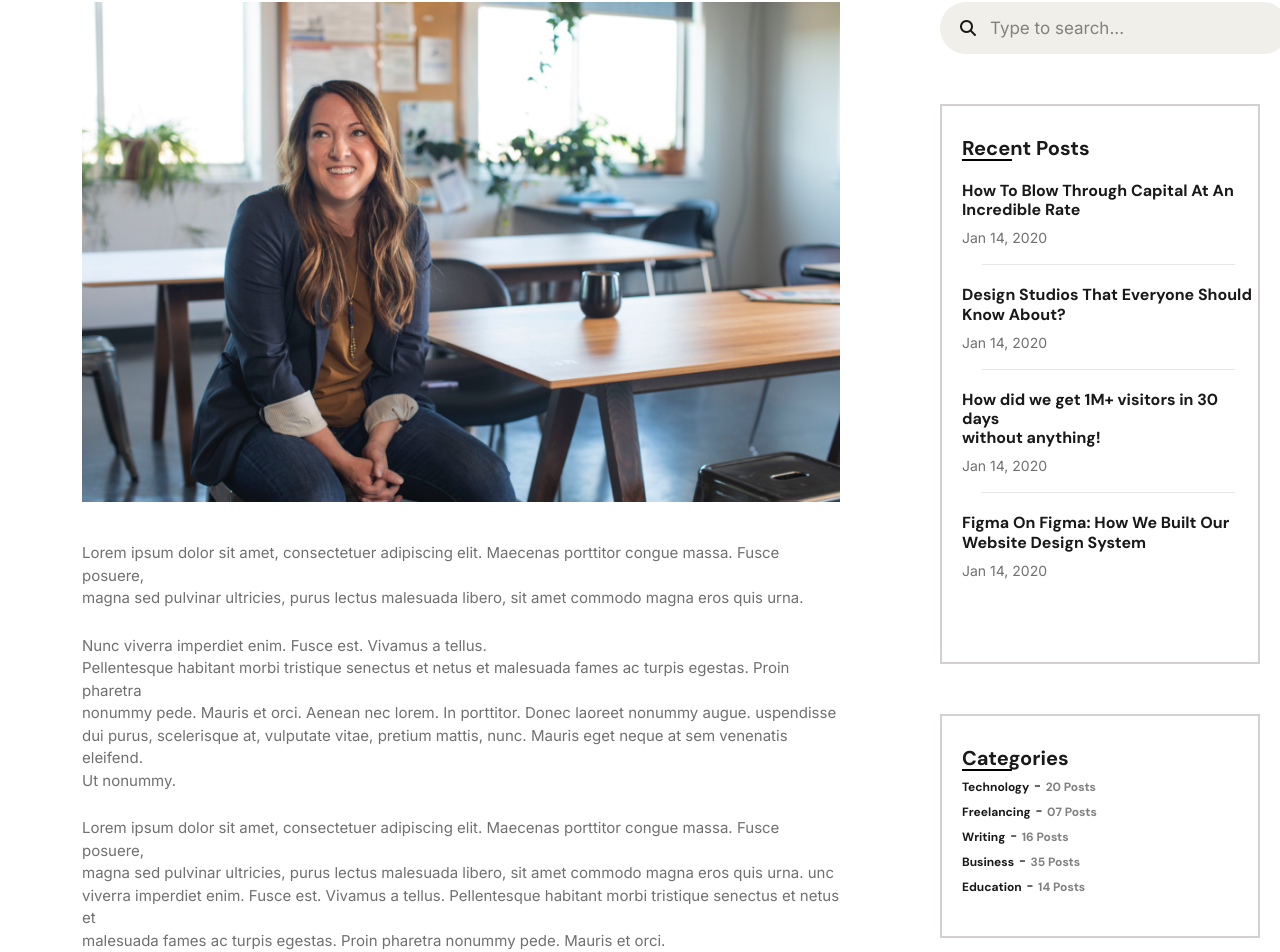
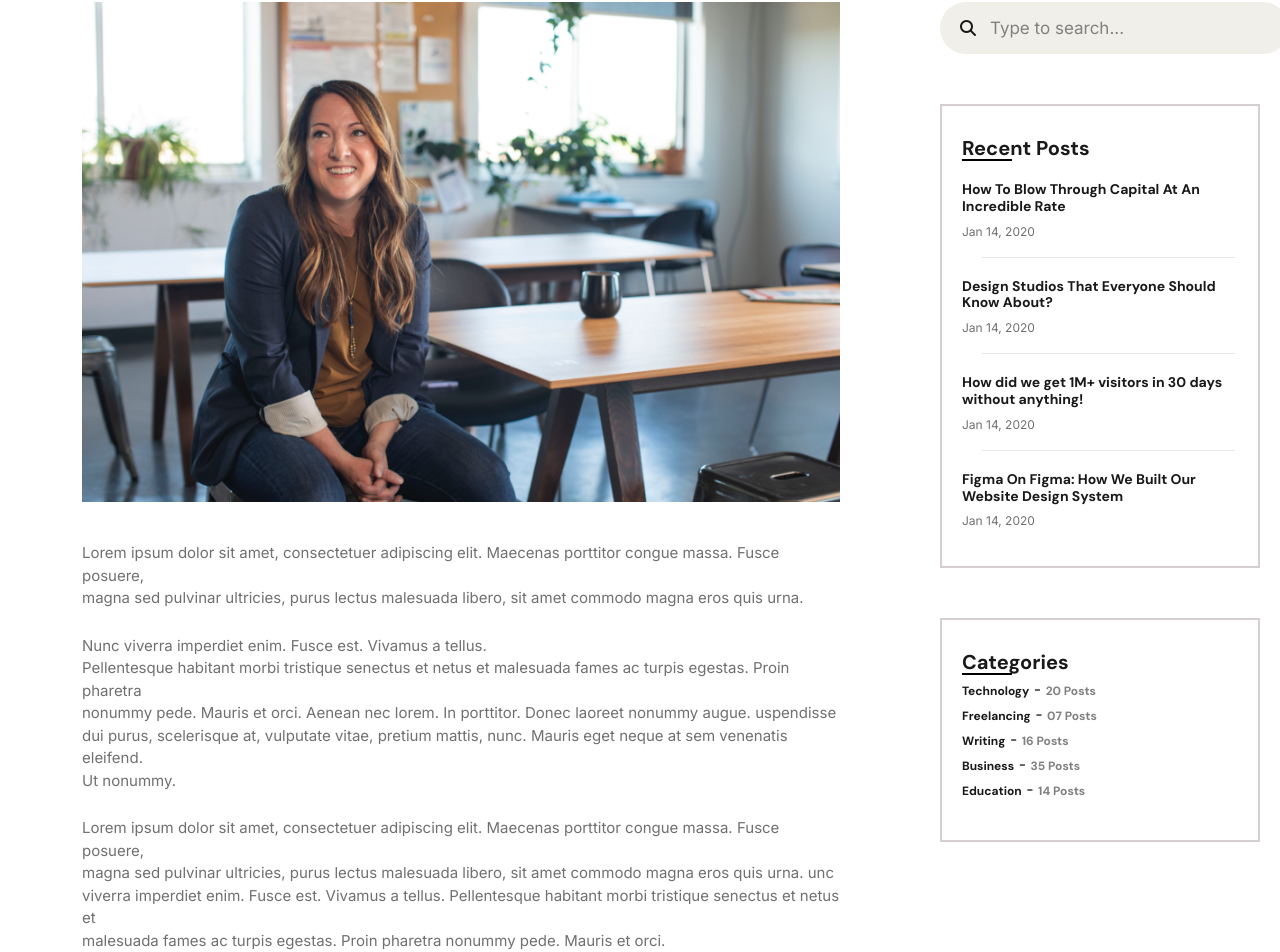
Before and after one commit to Janee4/Assignment---React-Crito, a React (Create React App) app: page /services in a window 1280 px wide. Shown: the part 780-1732 px from the top of the page. Built offline with nearby package versions, Linux system fonts and the light colour scheme; no server answers; some icons are missing.

Commit message:
fixat lite på sercices sidan right box

```diff
--- a/src/App.css
+++ b/src/App.css
@@ -619,7 +619,7 @@
 
 .right .recent-posts {
   border: solid 2px #d6cfcf;
-  height: 35rem;
+  height: 29rem;
   width: 20rem;
   margin: 50px 0px 50px 100px;
 }
@@ -628,14 +628,14 @@
 }
 .right .recent-posts h4 {
   font-family: "DM Sans", sans-serif;
-  font-size: 16px;
+  font-size: 14px;
   margin-left: 20px;
   font-weight: bold;
   text-align: start;
 }
 .right .recent-posts p {
   font-family: "Inter", sans-serif;
-  font-size: 14px;
+  font-size: 12px;
   font-weight: 400;
   color: #707070;
   margin-left: 20px;
--- a/src/assets/scss/sections/_ServicesRight.scss
+++ b/src/assets/scss/sections/_ServicesRight.scss
@@ -9,7 +9,7 @@
 
     .recent-posts{
         border: solid 2px #d6cfcf;
-        height: 35rem;
+        height: 29rem;
         width: 20rem;
         margin: 50px 0px 50px 100px;
 
@@ -21,7 +21,7 @@
 
         h4 {
         font-family: 'DM Sans', sans-serif;
-        font-size: 16px;
+        font-size: 14px;
         margin-left: 20px;
         font-weight: bold;
         text-align: start;
@@ -29,7 +29,7 @@
 
         p {
         font-family: 'Inter', sans-serif;
-        font-size: 14px;
+        font-size: 12px;
         font-weight: 400;
         color: #707070;
         margin-left: 20px;
```
